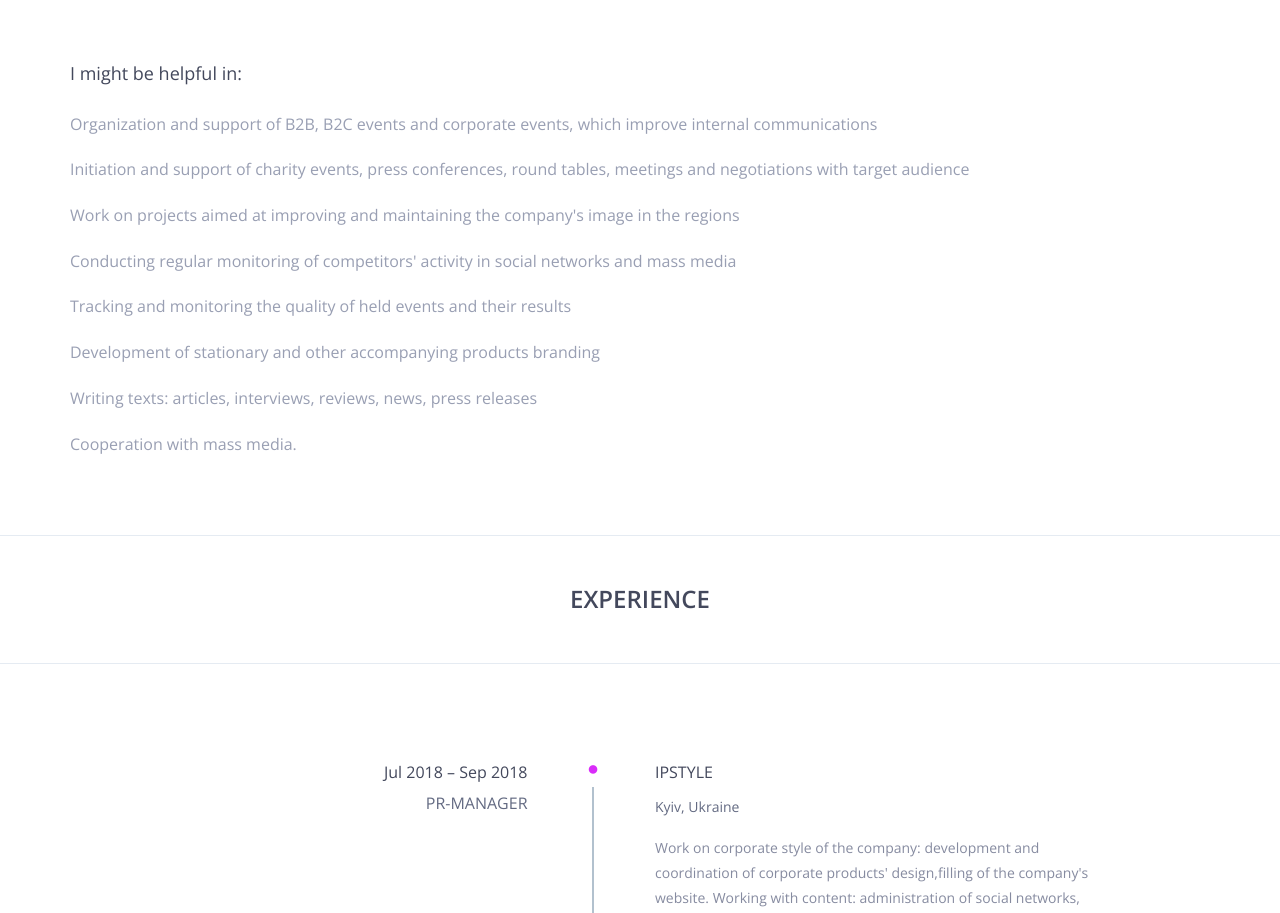
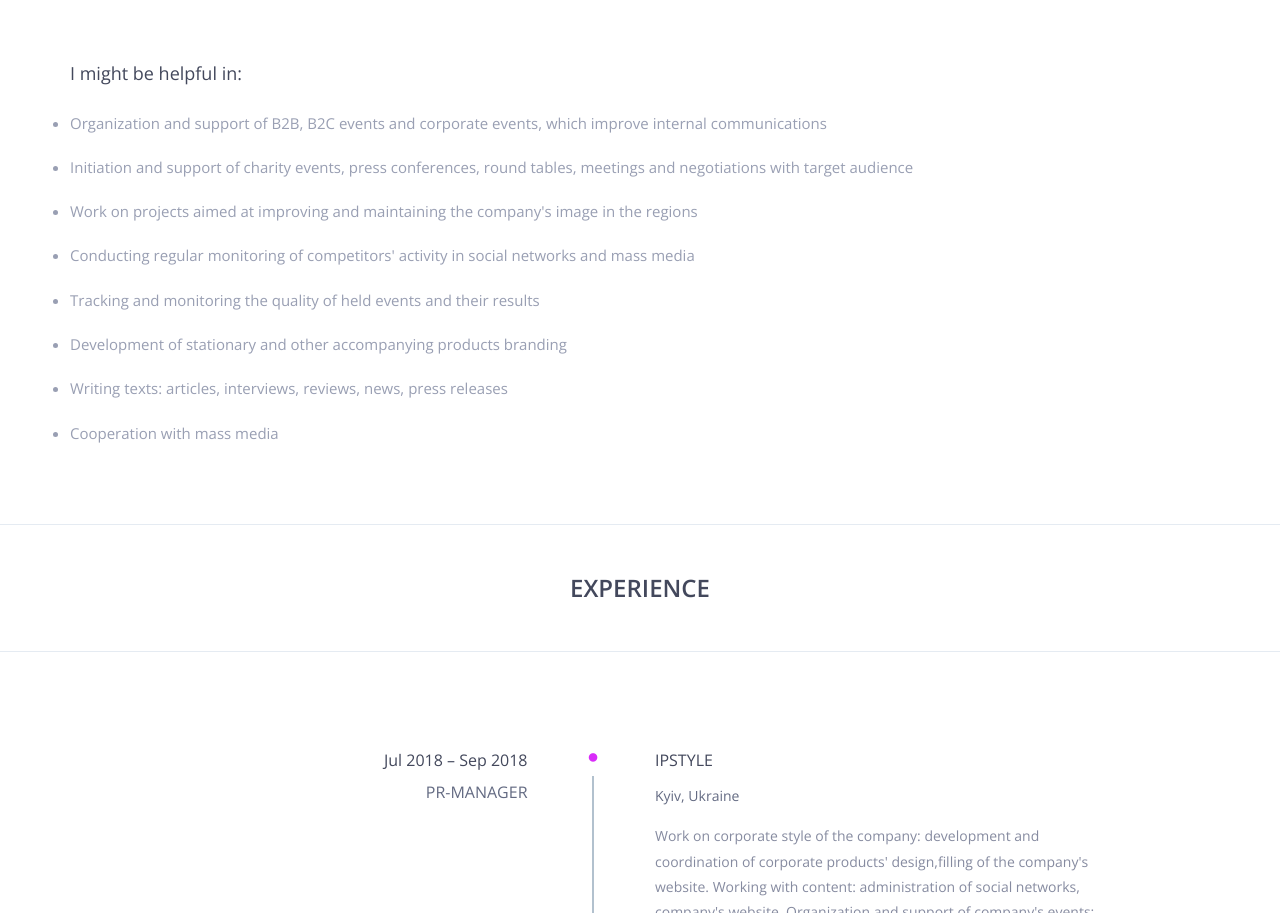
Before and after one commit to stepanenko/resume-website, a plain HTML site: page public/index.html in a window 1280 px wide. Shown: the part 2791-3704 px from the top of the page. Drawn offline with nearby package versions, Linux system fonts and the light colour scheme.

Commit message:
updated website

```diff
--- a/public/assets/css/style.css
+++ b/public/assets/css/style.css
@@ -458,7 +458,8 @@ span.single-timeline-horizontal.spacial-horizontal-line {
 }
 
 .skill-content li {
-  font-size: 16px;
+  list-style-type: disc;
+  font-size: 15px;
   font-weight: 200;
   color: #999fb3;
 }
@@ -714,6 +715,7 @@ span.single-timeline-horizontal.spacial-horizontal-line {
 /*-------------------------------------
         11. Contact
 --------------------------------------*/
+
 .contact {
   background: #f9fbfd;
   padding: 50px 0 100px;
@@ -821,6 +823,7 @@ span.single-timeline-horizontal.spacial-horizontal-line {
 /*===============================
     Scroll Top
 ===============================*/
+
 #scroll-Top .return-to-top {
   position: fixed;
   right: 30px;
--- a/public/index.html
+++ b/public/index.html
@@ -225,7 +225,7 @@
 								<li>Tracking and monitoring the quality of held events and their results</li><br>
 								<li>Development of stationary and other accompanying products branding</li><br>
 								<li>Writing texts: articles, interviews, reviews, news, press releases</li><br>
-								<li>Cooperation with mass media.</li>
+								<li>Cooperation with mass media</li>
 							</ul>
 						</div>
 					</div>
```
